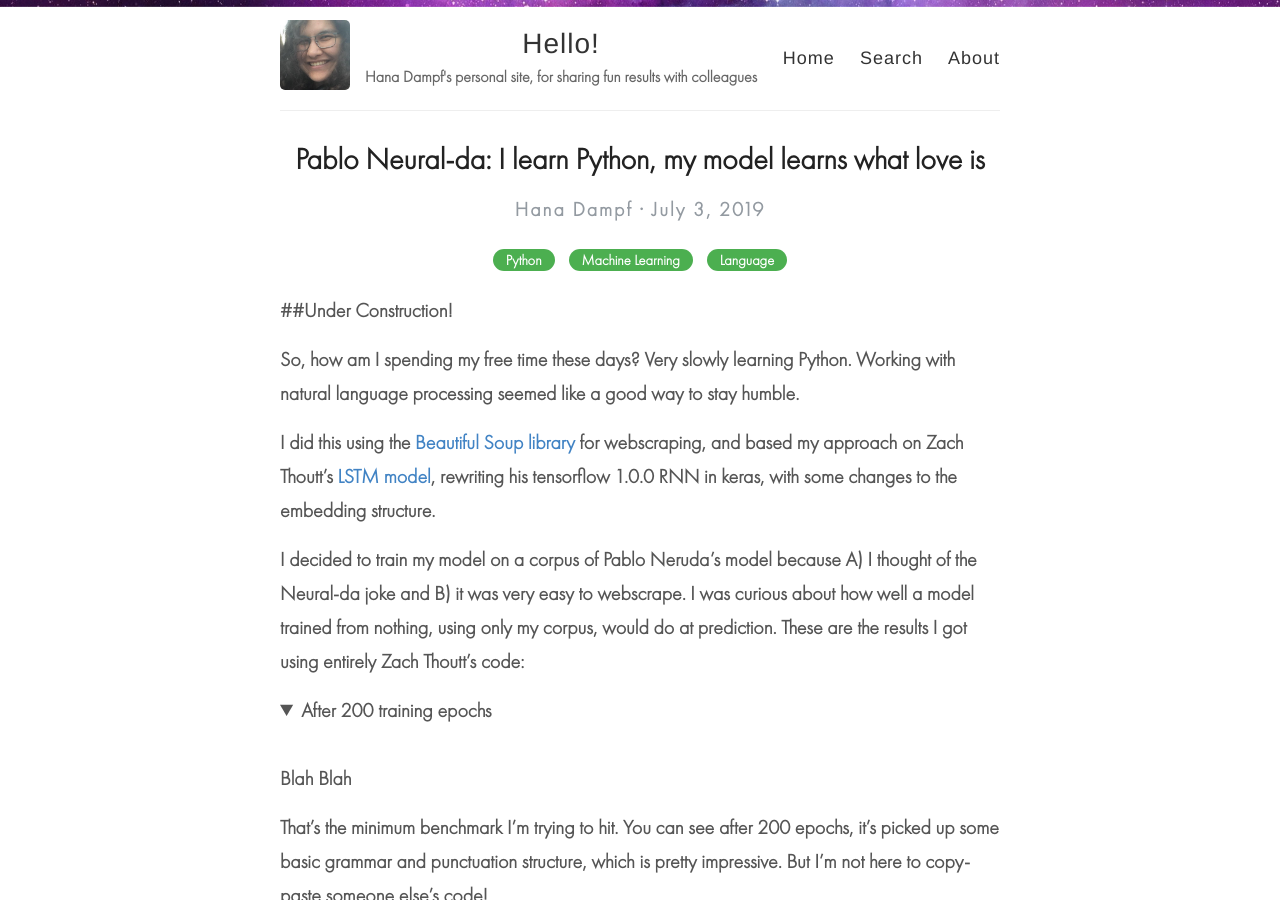
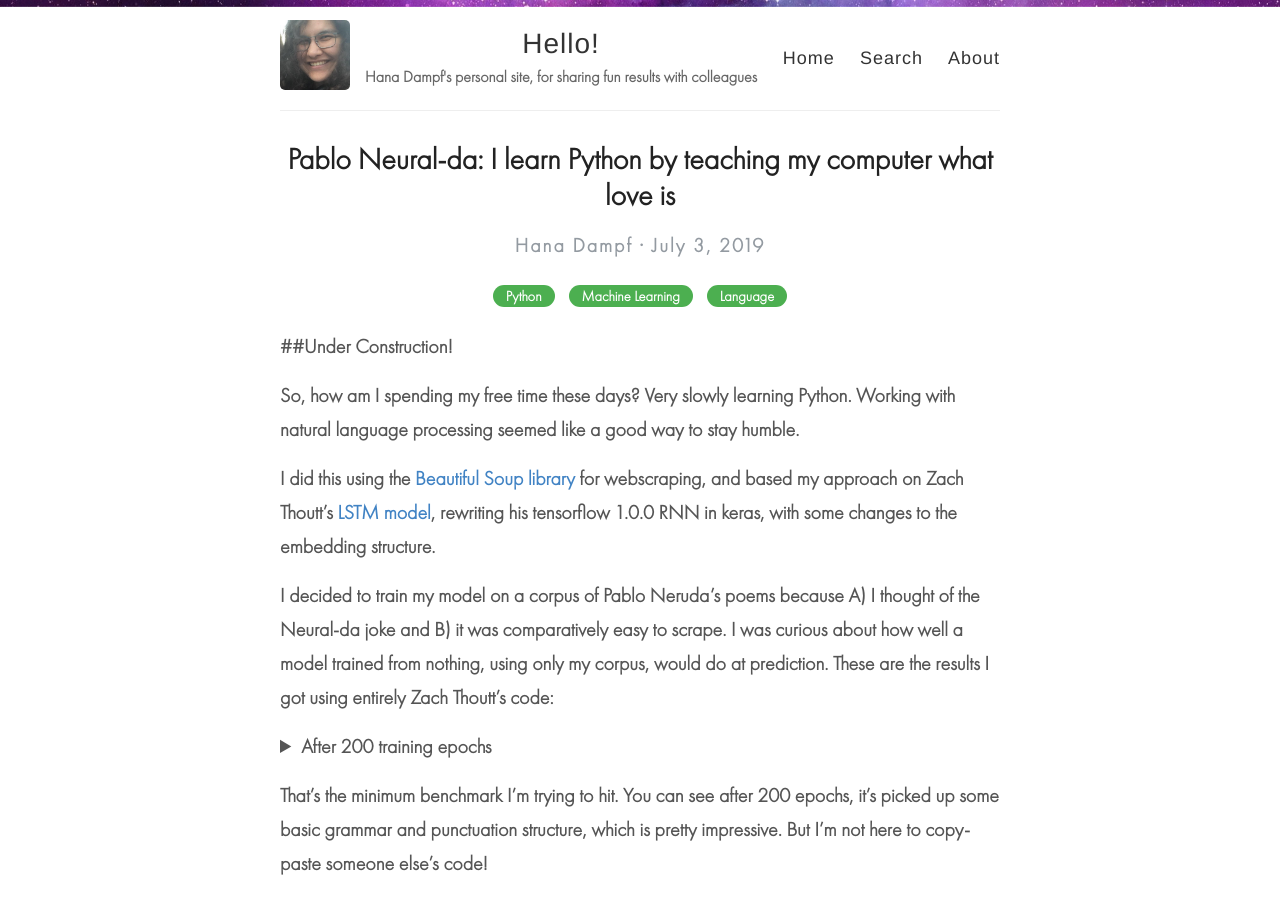
Before and after one commit to hana-dampf/hana-dampf.github.io, a Jekyll site: the page built from _posts/2019-07-03-NLPinPython.md, in a window 1280 px wide and 900 px high. Built offline with Jekyll 4.4.1, drawn with Linux system fonts in a browser that asks for light colours; comment, search, counter and statistics services are not loaded.

Commit message:
Update 2019-07-03-NLPinPython.md

```diff
--- a/_posts/2019-07-03-NLPinPython.md
+++ b/_posts/2019-07-03-NLPinPython.md
@@ -1,6 +1,6 @@
 ---
 layout: post
-title: "Pablo Neural-da: I learn Python, my model learns what love is"
+title: "Pablo Neural-da: I learn Python by teaching my computer what love is"
 categories: [Python, Machine Learning, Language]
 ---
 
@@ -10,9 +10,9 @@ So, how am I spending my free time these days? Very slowly learning Python. Work
 
 I did this using the [Beautiful Soup library](https://www.crummy.com/software/BeautifulSoup/bs4/doc/) for webscraping, and based my approach on Zach Thoutt's [LSTM model](https://github.com/zackthoutt/got-book-6), rewriting his tensorflow 1.0.0 RNN in keras, with some changes to the embedding structure.
 
-I decided to train my model on a corpus of Pablo Neruda's model because A) I thought of the Neural-da joke and B) it was very easy to webscrape. I was curious about how well a model trained from nothing, using only my corpus, would do at prediction. These are the results I got using entirely Zach Thoutt's code:
+I decided to train my model on a corpus of Pablo Neruda's poems because A) I thought of the Neural-da joke and B) it was comparatively easy to scrape. I was curious about how well a model trained from nothing, using only my corpus, would do at prediction. These are the results I got using entirely Zach Thoutt's code:
 
-<details open>
+<details>
 <summary>After 200 training epochs</summary>
 <br>
 Blah Blah
```
